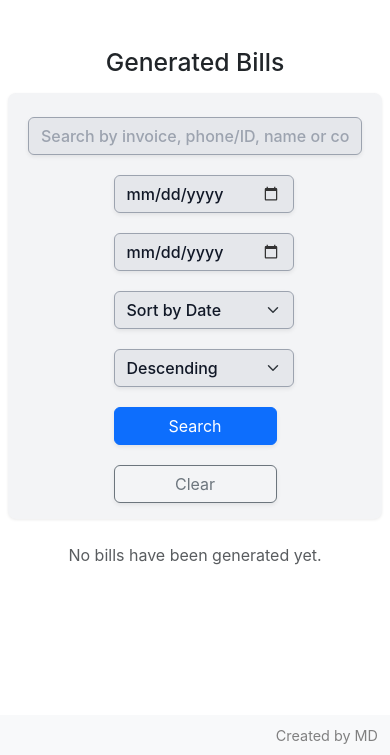
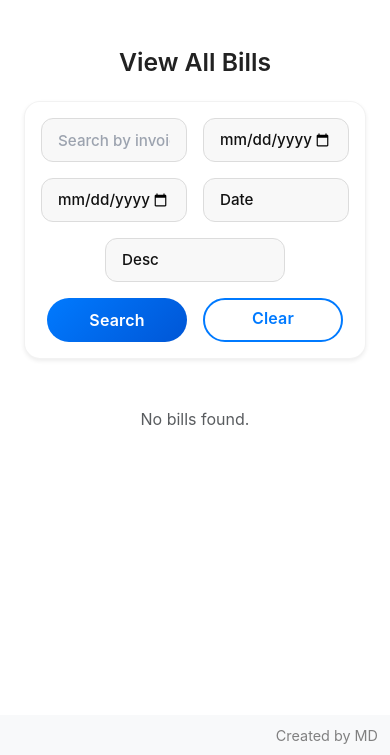
Before and after one commit to dineshmiriyala/bill-generator, a Flask app: page /view_bills in a window 390 px wide. Shown: the part 89-844 px from the top of the page. Run offline with Flask 3, Linux system fonts and the light colour scheme; some libraries are stand-ins or nearby versions.

Commit message:
UI bug fixes

```diff
--- a/templates/statement.html
+++ b/templates/statement.html
@@ -172,7 +172,7 @@
             {% for r in inv_rows %}
             <tr>
               <td class="text-center">{{ loop.index }}</td>
-              <td><a href="{{ url_for('view_bill_locked', invoicenumber=r.invoice_no) }}" target="_blank">{{ r.invoice_no }}</a></td>
+              <td><a href="{{ url_for('view_bill_locked', invoicenumber=r.invoice_no) }}">{{ r.invoice_no }}</a></td>
               <td>{{ r.date.strftime('%d %B %Y') if r.date is not string else r.date }}</td>
               <td>{{ r.company }}</td>
               <td>{{ r.phone }}</td>
@@ -184,7 +184,7 @@
             {% for inv in invs %}
             <tr>
               <td class="text-center">{{ loop.index }}</td>
-              <td><a href="{{ url_for('view_bill_locked', invoicenumber=inv.invoiceId) }}" target="_blank">{{ inv.invoiceId }}</a></td>
+              <td><a href="{{ url_for('view_bill_locked', invoicenumber=inv.invoiceId) }}">{{ inv.invoiceId }}</a></td>
               <td>{{ inv.createdAt.strftime('%d %B %Y') }}</td>
               <td>{{ inv.customer.company if inv.customer and inv.customer.company else '(No Company)' }}</td>
               <td>{{ inv.customer.phone if inv.customer else '' }}</td>
--- a/templates/statements_company.html
+++ b/templates/statements_company.html
@@ -123,7 +123,7 @@
     <tbody>
       {% for r in inv_rows %}
       <tr>
-        <td><a href="{{ url_for('view_bill_locked', invoicenumber=r.invoice_no) }}" target="_blank">{{ r.invoice_no }}</a></td>
+        <td><a href="{{ url_for('view_bill_locked', invoicenumber=r.invoice_no) }}">{{ r.invoice_no }}</a></td>
         <td>{{ r.date | datetimeformat }}</td>
         <td class="text-end">₹{{ '%.2f'|format(r.total) }}</td>
       </tr>
--- a/templates/view_bills.html
+++ b/templates/view_bills.html
@@ -1,100 +1,80 @@
 {% extends 'base.html' %}
 {% block content %}
-<div class="page-container py-4">
-  <h2 class="mb-4 text-center">Generated Bills</h2>
+<div class="container py-4">
+  <h2 class="text-center fw-semibold mb-4" style="color:#222;">View All Bills</h2>
 
   <!-- Filters -->
-  <form id="billsFilterForm" method="GET" action="{{ url_for('view_bills') }}" class="filters-row row g-2 mb-4 justify-content-center align-items-end">
-    <div class="col-12 col-md-auto">
-      <input type="text" name="q" class="form-control shadow-sm" placeholder="Search by invoice, phone/ID, name or company" value="{{ request.args.get('q', '') }}">
-    </div>
-    <div class="col-6 col-md-auto">
-      <input type="date" name="start_date" class="form-control shadow-sm" value="{{ request.args.get('start_date', '') }}">
-    </div>
-    <div class="col-6 col-md-auto">
-      <input type="date" name="end_date" class="form-control shadow-sm" value="{{ request.args.get('end_date', '') }}">
-    </div>
-    <div class="col-6 col-md-auto">
-      <select id="sortSelect" name="sort" class="form-select shadow-sm">
-        <option value="date" {{ 'selected' if request.args.get('sort','date') == 'date' else '' }}>Sort by Date</option>
-        <option value="total" {{ 'selected' if request.args.get('sort') == 'total' else '' }}>Sort by Total</option>
-        <option value="invoice" {{ 'selected' if request.args.get('sort') == 'invoice' else '' }}>Sort by Invoice No</option>
-        <option value="customer" {{ 'selected' if request.args.get('sort') == 'customer' else '' }}>Sort by Customer</option>
+  <form id="billsFilterForm" method="GET" action="{{ url_for('view_bills') }}" class="mx-auto mb-5" style="max-width: 900px;">
+    <div class="filter-bar bg-white rounded-4 shadow-sm">
+      <div class="filter-inputs d-flex flex-wrap align-items-center justify-content-center gap-3 w-100">
+        <input type="text" name="q" class="form-control filter-input" placeholder="Search by invoice, phone/ID, name or company" value="{{ request.args.get('q', '') }}">
+        <input type="date" name="start_date" class="form-control filter-input" value="{{ request.args.get('start_date', '') }}">
+        <input type="date" name="end_date" class="form-control filter-input" value="{{ request.args.get('end_date', '') }}">
+        <select name="sort" class="form-select filter-input">
+          <option value="date" {{ 'selected' if request.args.get('sort','date') == 'date' else '' }}>Date</option>
+          <option value="total" {{ 'selected' if request.args.get('sort') == 'total' else '' }}>Total</option>
+          <option value="invoice" {{ 'selected' if request.args.get('sort') == 'invoice' else '' }}>Invoice</option>
+          <option value="customer" {{ 'selected' if request.args.get('sort') == 'customer' else '' }}>Customer</option>
+        </select>
+        <select name="dir" class="form-select filter-input">
+          <option value="desc" {{ 'selected' if request.args.get('dir','desc') == 'desc' else '' }}>Desc</option>
+          <option value="asc" {{ 'selected' if request.args.get('dir') == 'asc' else '' }}>Asc</option>
         </select>
       </div>
-    <div class="col-6 col-md-auto">
-      <select id="dirSelect" name="dir" class="form-select shadow-sm">
-        <option value="desc" {{ 'selected' if request.args.get('dir','desc') == 'desc' else '' }}>Descending</option>
-        <option value="asc"  {{ 'selected' if request.args.get('dir') == 'asc' else '' }}>Ascending</option>
-      </select>
+      <div class="filter-buttons-row d-flex justify-content-center gap-3 mt-3">
+        <button type="submit" class="btn btn-primary filter-btn">Search</button>
+        <a href="{{ url_for('view_bills') }}" class="btn btn-outline-primary filter-btn">Clear</a>
       </div>
-    <div class="col-6 col-md-auto d-grid">
-      <button type="submit" class="btn btn-primary shadow-sm">Search</button>
-    </div>
-    <div class="col-6 col-md-auto d-grid">
-      <a href="{{ url_for('view_bills') }}" class="btn btn-outline-secondary shadow-sm">Clear</a>
     </div>
   </form>
 
   {% if bills %}
-  <div class="card shadow-sm border-0 rounded-3 overflow-hidden w-100">
-    <div class="card-body p-0">
-      <div class="table-responsive" style="overflow-x:hidden;">
-        <table class="table table-hover align-middle mb-0 w-100" style="table-layout:fixed;">
-          <colgroup>
-            <col style="width: 42px;">   <!-- caret -->
-            <col style="width: 150px;">  <!-- invoice -->
-            <col style="width: 140px;">  <!-- date -->
-            <col style="width: auto;">   <!-- customer -->
-            <col style="width: 140px;">  <!-- total -->
-            <col style="width: 110px;">  <!-- view -->
-          </colgroup>
-          <thead class="table-light border-bottom">
-            <tr class="fw-semibold text-secondary">
-              <th class="text-center"></th>
-              <th>Invoice No</th>
-              <th>Date</th>
-              <th>Customer</th>
-              <th class="text-end">Total (₹)</th>
-              <th class="text-center">View</th>
+  <div class="card shadow-sm rounded-4 border-0" style="background:#fff;">
+    <div class="table-responsive" style="overflow-x:auto;">
+      <table class="table align-middle mb-0" style="border-collapse: separate; border-spacing: 0 0.75rem; color:#222;">
+        <thead>
+          <tr style="border-bottom: 1px solid #e6e6e6;">
+            <th class="fw-semibold" style="width:140px;">Invoice No</th>
+            <th class="fw-semibold" style="width:130px;">Date</th>
+            <th class="fw-semibold">Customer</th>
+            <th class="fw-semibold text-end" style="width:120px;">Total (₹)</th>
+            <th class="fw-semibold text-center" style="width:110px;">Items</th>
+            <th class="fw-semibold text-center" style="width:90px;">View</th>
           </tr>
         </thead>
         <tbody>
           {% for bill in bills %}
-            <tr class="bill-row" data-invoice="{{ bill.invoice_no }}" data-target="#bill-{{ bill.invoice_no }}">
-              <td class="text-center align-middle">
-                <button class="btn btn-sm btn-light caret-toggle collapsed" type="button"
-                        data-bs-toggle="collapse" data-bs-target="#bill-{{ bill.invoice_no }}"
-                        aria-expanded="false" aria-controls="bill-{{ bill.invoice_no }}">
-                  <span class="caret-icon">▸</span>
+          <tr class="align-middle bg-white rounded-3 shadow-sm" style="box-shadow: 0 1px 4px rgb(0 0 0 / 0.05); margin-bottom: 0.75rem;">
+            <td class="fw-semibold" style="vertical-align: middle; white-space: nowrap;">{{ bill.invoice_no }}</td>
+            <td style="color:#666; white-space: nowrap;">{{ bill.date | datetimeformat }}</td>
+            <td>
+              <div class="fw-semibold" style="color:#222;">{{ bill.customer_company or bill.company or '—' }}</div>
+              {% if bill.customer_name %}<div class="small" style="color:#666;">{{ bill.customer_name }}</div>{% endif %}
+            </td>
+            <td class="text-end fw-semibold" style="white-space: nowrap;">₹{{ bill.total }}</td>
+            <td class="text-center">
+              <button type="button" class="btn btn-sm btn-items rounded-pill shadow-none" data-invoice="{{ bill.invoice_no }}" style="background: linear-gradient(135deg, #007aff, #0056d6); color: #fff; border:none; font-weight:600; padding: 0.25rem 1rem; font-size:0.9rem; user-select:none; transition: background 0.3s ease;">
+                View Items
               </button>
             </td>
-              <td class="fw-semibold text-wrap bill-toggle" data-bs-toggle="collapse" data-bs-target="#bill-{{ bill.invoice_no }}">{{ bill.invoice_no }}</td>
-              <td class="text-wrap bill-toggle" data-bs-toggle="collapse" data-bs-target="#bill-{{ bill.invoice_no }}">{{ bill.date | datetimeformat }}</td>
-              <td class="text-wrap bill-toggle" data-bs-toggle="collapse" data-bs-target="#bill-{{ bill.invoice_no }}">
-                <div class="fw-semibold">{{ bill.customer_company or bill.company or '—' }}</div>
-                {% if bill.customer_name %}<div class="text-muted small">{{ bill.customer_name }}</div>{% endif %}
-              </td>
-              <td class="text-end text-nowrap bill-toggle" data-bs-toggle="collapse" data-bs-target="#bill-{{ bill.invoice_no }}">₹{{ bill.total }}</td>
-              <td class="text-center">
-                <a href="{{ url_for('view_bill_locked', invoicenumber=bill.invoice_no) }}"
-                   class="text-primary fw-semibold text-decoration-none">View →</a>
+            <td class="text-center" style="white-space: nowrap;">
+              <a href="{{ url_for('view_bill_locked', invoicenumber=bill.invoice_no) }}" class="text-primary fw-semibold text-decoration-none" style="font-size:0.95rem; user-select:none;">View →</a>
             </td>
           </tr>
-            <tr class="collapse collapse-row" id="bill-{{ bill.invoice_no }}">
-              <td colspan="6" class="p-3 bg-light">
-                <div class="table-responsive" style="overflow-x:hidden;">
-                  <table class="table table-sm table-borderless mb-0 text-muted w-100" style="table-layout:auto;">
+          <tr class="items-row" id="items-row-{{ bill.invoice_no }}" style="display:none;">
+            <td colspan="6" class="p-3 bg-light rounded-3" style="background:#f8f9fa;">
+              <div class="table-responsive" style="overflow-x:auto;">
+                <table class="table table-sm mb-0" style="color:#666;">
                   <thead>
-                      <tr class="fw-semibold text-dark border-bottom">
-                        <th>Item</th>
-                        <th class="text-center">Qty</th>
-                        <th class="text-center">Rate</th>
-                        <th class="text-end">Amount</th>
+                    <tr>
+                      <th style="width:50%;">Item</th>
+                      <th class="text-center" style="width:15%;">Qty</th>
+                      <th class="text-center" style="width:15%;">Rate</th>
+                      <th class="text-end" style="width:20%;">Amount</th>
                     </tr>
                   </thead>
                   <tbody id="items-body-{{ bill.invoice_no }}">
-                      <tr><td colspan="4" class="text-center text-muted">Expand to load items…</td></tr>
+                    <tr><td colspan="4" class="text-center text-muted py-3">Click 'View Items' to load items…</td></tr>
                   </tbody>
                 </table>
               </div>
@@ -105,43 +85,175 @@
       </table>
     </div>
   </div>
-  </div>
   {% else %}
-    <p class="text-center text-muted">No bills have been generated yet.</p>
+    <p class="text-center text-muted mt-4" style="color:#666;">No bills found.</p>
   {% endif %}
 </div>
 
 <style>
-  /* Layout */
-  div.page-container { display:flex; flex-direction:column; align-items:center; width:100%; }
-  .card { width:100%; max-width:1500px; }
+/* Apple-style minimal filter bar */
+.filter-bar {
+  backdrop-filter: saturate(180%) blur(20px);
+  background: rgba(255, 255, 255, 0.9);
+  border: 1px solid rgba(0, 0, 0, 0.05);
+  display: flex;
+  flex-direction: column;
+  align-items: center;
+  justify-content: center;
+  padding: 1rem;
+  overflow-x: visible;
+}
 
-  /* Filters styling */
-  .filters-row { display:flex; flex-wrap:wrap; justify-content:center; align-items:flex-end; gap:0.75rem; background-color:#f3f4f6; padding:1rem; border-radius:8px; box-shadow:0 1px 3px rgba(0,0,0,0.08); margin-bottom:1.5rem; }
-  .filters-row input[type="date"],
-  .filters-row input[type="text"],
-  .filters-row .form-select { background-color:#e5e7eb !important; border:1px solid #9ca3af !important; border-radius:6px; font-weight:500; color:#111827; height:38px; min-width:180px; }
-  .filters-row input[type="date"]:focus,
-  .filters-row input[type="text"]:focus,
-  .filters-row .form-select:focus { border-color:#6b7280 !important; box-shadow:none !important; background-color:#e5e7eb !important; }
-  input[type="date"]::-webkit-calendar-picker-indicator { opacity:1; filter:invert(0.2); }
-  input[type="date"] { -webkit-appearance:none; appearance:none; line-height:normal; }
+.filter-inputs {
+  display: flex;
+  flex-wrap: wrap;
+  justify-content: center;
+  align-items: center;
+  gap: 0.75rem;
+  width: 100%;
+}
 
-  /* Table */
-  .card > .card-body .table-responsive { overflow-x:hidden; }
-  @media (max-width: 992px) { .card > .card-body .table-responsive { overflow-x:auto; } }
-  table.table { width:100%; table-layout:fixed; border-collapse:separate; border-spacing:0; }
-  table.table th, table.table td { vertical-align:middle; white-space:normal; word-break:break-word; padding:0.65rem 0.75rem; }
+.filter-buttons-row {
+  width: 100%;
+  display: flex;
+  flex-wrap: nowrap;
+  justify-content: center;
+  align-items: center;
+  gap: 1rem;
+  margin-top: 0.75rem;
+}
 
-  .bill-row { background-color:#fff; }
-  .bill-row:hover { background-color:#f3f6f9 !important; cursor:pointer; }
-  .collapse-row td { background-color:#f8f9fb !important; border-top:1px solid #e5e7eb; }
+.filter-input {
+  border: 1px solid #dcdcdc;
+  background: #f8f8f8;
+  border-radius: 12px;
+  height: 44px;
+  padding: 0 1rem;
+  color: #111;
+  font-size: 0.95rem;
+  font-weight: 500;
+  transition: all 0.25s ease;
+  flex: 1 1 130px;
+  min-width: 120px;
+  max-width: 180px;
+}
 
-  /* Caret button */
-  .caret-toggle { width:26px; height:26px; padding:0; display:inline-flex; align-items:center; justify-content:center; border-radius:4px; border:1px solid #e5e7eb; background-color:#f9fafb; transition:background-color .2s ease-in-out; }
-  .caret-toggle:hover { background-color:#e5e7eb; }
-  .caret-toggle .caret-icon { display:inline-block; font-weight:700; font-size:0.85rem; transition:transform .2s ease-in-out; }
-  .caret-toggle[aria-expanded="true"] .caret-icon { transform:rotate(90deg); }
+.filter-input:focus {
+  border-color: #007aff;
+  background: #fff;
+  box-shadow: 0 0 0 3px rgba(0,122,255,0.12);
+  outline: none;
+}
+
+.filter-input:hover {
+  background: #f0f1f2;
+}
+
+.filter-btn {
+  height: 44px;
+  font-size: 0.95rem;
+  border-radius: 22px;
+  font-weight: 600;
+  letter-spacing: 0.01em;
+  transition: all 0.25s ease;
+  flex: 0 0 auto;
+  width: auto;
+  min-width: 140px;
+}
+
+.filter-btn:hover {
+  transform: translateY(-1px);
+  box-shadow: 0 4px 10px rgba(0,122,255,0.15);
+}
+
+.btn-primary.filter-btn {
+  background: linear-gradient(135deg, #007aff, #0056d6);
+  border: none;
+  color: #fff;
+}
+
+.btn-outline-primary.filter-btn {
+  border: 2px solid #007aff;
+  color: #007aff;
+  background: transparent;
+}
+
+.btn-outline-primary.filter-btn:hover {
+  background: #007aff;
+  color: #fff;
+}
+
+/* Scrollbar hidden for table container */
+.table-responsive::-webkit-scrollbar {
+  height: 6px;
+}
+.table-responsive::-webkit-scrollbar-track {
+  background: transparent;
+}
+.table-responsive::-webkit-scrollbar-thumb {
+  background-color: rgba(0,0,0,0.1);
+  border-radius: 3px;
+}
+
+/* Table rows spacing */
+table.table tbody tr {
+  transition: background-color 0.3s ease;
+}
+table.table tbody tr:hover {
+  background-color: #f0f5ff;
+}
+
+/* Items row animation */
+.items-row {
+  transition: max-height 0.4s ease, opacity 0.4s ease;
+}
+
+/* Buttons for table */
+.btn-primary {
+  background: linear-gradient(135deg, #007aff, #0056d6);
+  border: none;
+  color: #fff;
+  transition: background 0.3s ease;
+  height: 44px;
+  font-size: 1rem;
+}
+.btn-primary:hover,
+.btn-items:hover {
+  background: linear-gradient(135deg, #0056d6, #003bb5);
+  color: #fff;
+}
+.btn-outline-primary {
+  border: 2px solid #007aff;
+  color: #007aff;
+  transition: background 0.3s ease, color 0.3s ease;
+  height: 44px;
+  font-size: 1rem;
+}
+.btn-outline-primary:hover {
+  background: #007aff;
+  color: #fff;
+}
+
+/* Responsive tweaks for table/buttons */
+@media (max-width: 767.98px) {
+  table.table thead tr th,
+  table.table tbody tr td {
+    font-size: 0.9rem;
+    padding: 0.5rem 0.75rem;
+  }
+  .btn-items {
+    font-size: 0.85rem !important;
+    padding: 0.2rem 0.75rem !important;
+  }
+}
+
+/* Safari/Chrome consistency fix for inline elements to reduce unexpected wrapping */
+@supports (-webkit-appearance: none) {
+  .filter-bar, .filter-inputs {
+    white-space: normal;
+    flex-wrap: wrap;
+  }
+}
 </style>
 
 <script>
@@ -153,58 +265,76 @@
     if (form && dirSel)  dirSel.addEventListener('change',  () => form.submit());
   })();
 
-  // One true loader that works no matter how the row is expanded (caret or row click)
   document.addEventListener('DOMContentLoaded', () => {
-    const loaded = new Set();
+    const loadedItems = new Set();
 
-    function loadItems(invoiceNo){
-      if (!invoiceNo || loaded.has(invoiceNo)) return;
+    function createItemRow(item) {
+      const name = item.name ?? '';
+      const qty = item.quantity ?? '';
+      const rate = Number(item.rate || 0).toFixed(2);
+      const amount = Number(item.amount || 0).toFixed(2);
+      return `
+        <tr>
+          <td>${name}</td>
+          <td class="text-center">${qty}</td>
+          <td class="text-center">₹${rate}</td>
+          <td class="text-end">₹${amount}</td>
+        </tr>
+      `;
+    }
+
+    function loadItems(invoiceNo, button) {
+      if (!invoiceNo || loadedItems.has(invoiceNo)) return;
+
       const tbody = document.getElementById(`items-body-${invoiceNo}`);
       if (!tbody) return;
-      tbody.innerHTML = '<tr><td colspan="4" class="text-center text-muted">Loading...</td></tr>';
+
+      tbody.innerHTML = '<tr><td colspan="4" class="text-center text-muted py-3">Loading...</td></tr>';
 
       fetch(`/api/bill_items/${encodeURIComponent(invoiceNo)}`)
-        .then(res => res.ok ? res.json() : Promise.reject(res.statusText))
+        .then(res => {
+          if (!res.ok) throw new Error(res.statusText);
+          return res.json();
+        })
         .then(data => {
-          if (data && data.items && Array.isArray(data.items) && data.items.length){
-            const rows = data.items.map(i => `
-              <tr>
-                <td>${i.name ?? ''}</td>
-                <td class="text-center">${i.quantity ?? ''}</td>
-                <td class="text-center">₹${Number(i.rate || 0).toFixed(2)}</td>
-                <td class="text-end">₹${Number(i.amount || 0).toFixed(2)}</td>
-              </tr>
-            `).join('');
-            tbody.innerHTML = rows;
+          if (data && data.items && Array.isArray(data.items) && data.items.length) {
+            const rowsHtml = data.items.map(createItemRow).join('');
+            tbody.innerHTML = rowsHtml;
           } else {
-            tbody.innerHTML = '<tr><td colspan="4" class="text-center text-muted">No items found.</td></tr>';
+            tbody.innerHTML = '<tr><td colspan="4" class="text-center text-muted py-3">No items found.</td></tr>';
           }
-          loaded.add(invoiceNo);
+          loadedItems.add(invoiceNo);
+          if (button) button.disabled = false;
         })
         .catch(() => {
-          tbody.innerHTML = '<tr><td colspan="4" class="text-center text-danger">Error loading items</td></tr>';
+          tbody.innerHTML = '<tr><td colspan="4" class="text-center text-danger py-3">Error loading items</td></tr>';
+          if (button) button.disabled = false;
         });
     }
 
-    // Bind to Bootstrap collapse show event for all rows
-    document.querySelectorAll('.collapse-row').forEach(row => {
-      const invoiceNo = row.id.replace('bill-','');
-      row.addEventListener('shown.bs.collapse', () => loadItems(invoiceNo), { once: false });
-    });
+    function toggleItemsRow(invoiceNo, button) {
+      const row = document.getElementById(`items-row-${invoiceNo}`);
+      if (!row) return;
 
-    // Also support clicking anywhere on the row (already has data-bs-toggle on cells)
-    document.querySelectorAll('.bill-row').forEach(tr => {
-      tr.addEventListener('click', () => {
-        const targetSel = tr.getAttribute('data-target');
-        const invoiceNo = tr.getAttribute('data-invoice');
-        const target = targetSel ? document.querySelector(targetSel) : null;
-        if (target) {
-          // Use Bootstrap Collapse API to toggle
-          const collapse = bootstrap.Collapse.getOrCreateInstance(target, { toggle: false });
-          collapse.toggle();
-          // Ensure items load immediately when user toggles via row click
-          loadItems(invoiceNo);
+      const isVisible = row.style.display === 'table-row';
+      if (isVisible) {
+        row.style.display = 'none';
+        button.textContent = 'View Items';
+      } else {
+        row.style.display = 'table-row';
+        button.textContent = 'Hide Items';
+        if (!loadedItems.has(invoiceNo)) {
+          button.disabled = true;
+          loadItems(invoiceNo, button);
         }
+      }
+    }
+
+    document.querySelectorAll('.btn-items').forEach(button => {
+      button.addEventListener('click', (e) => {
+        e.stopPropagation();
+        const invoiceNo = button.getAttribute('data-invoice');
+        toggleItemsRow(invoiceNo, button);
       });
     });
   });
--- a/templates/view_customers.html
+++ b/templates/view_customers.html
@@ -45,7 +45,11 @@
             <td>{{ c.gst }}</td>
             <td>{{ c.address }}</td>
             <td class="text-nowrap">{{ c.createdAt.strftime('%d %b %Y, %I:%M %p') if c.createdAt else '' }}</td>
-            <td><a href="{{ url_for('view_bills') }}?phone={{ c.phone }}">View Bills</a></td>
+            <td>
+              <a href="{{ url_for('statements_company', query=c.phone, start='start', end='end') }}">
+                Statement
+              </a>
+            </td>
             <td>
               <a class="btn btn-sm btn-outline-info rounded-pill px-3 shadow-sm" href="{{ url_for('about_user') }}?customer_id={{ c.id }}">
                 About
```
Lines whose indentation alone changed are shown as unchanged.
